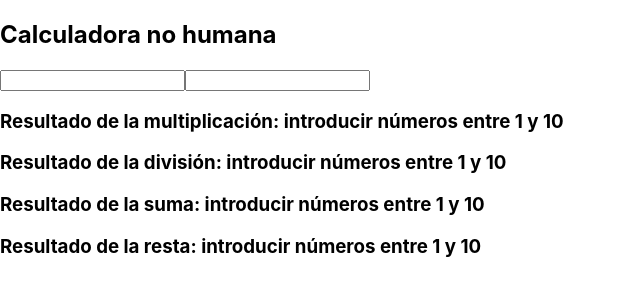
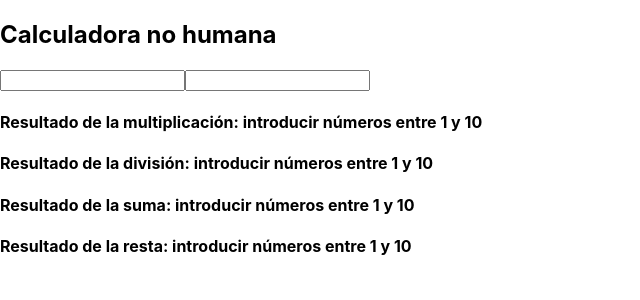
Before and after one commit to vicmova/ejercicios-1, a Next.js app: page /React_2_Hooks/5.c_hooks_vm_calculadoraDuda in a window 1280 px wide. Shown: the top 300 px of the page, without its empty margins (0-640 px from the left). Built offline with nearby package versions, Linux system fonts and the light colour scheme.

Commit message:
Update 5.c_hooks_vm_calculadoraDuda.js

```diff
--- a/pages/React_2_Hooks/5.c_hooks_vm_calculadoraDuda.js
+++ b/pages/React_2_Hooks/5.c_hooks_vm_calculadoraDuda.js
@@ -29,10 +29,10 @@ export default function Calculadora() {
     return (
 
         <div>
-            <h3>Resultado de la multiplicación: {resultadoMultiplicar}</h3>
-            <h3>Resultado de la división: {resultadoDividir}</h3>
-            <h3>Resultado de la suma: {resultadoSumar}</h3>
-            <h3>Resultado de la resta: {resultadoRestar}</h3>
+            <h4>Resultado de la multiplicación: {resultadoMultiplicar}</h4>
+            <h4>Resultado de la división: {resultadoDividir}</h4>
+            <h4>Resultado de la suma: {resultadoSumar}</h4>
+            <h4>Resultado de la resta: {resultadoRestar}</h4>
         </div>
 
         )
```
